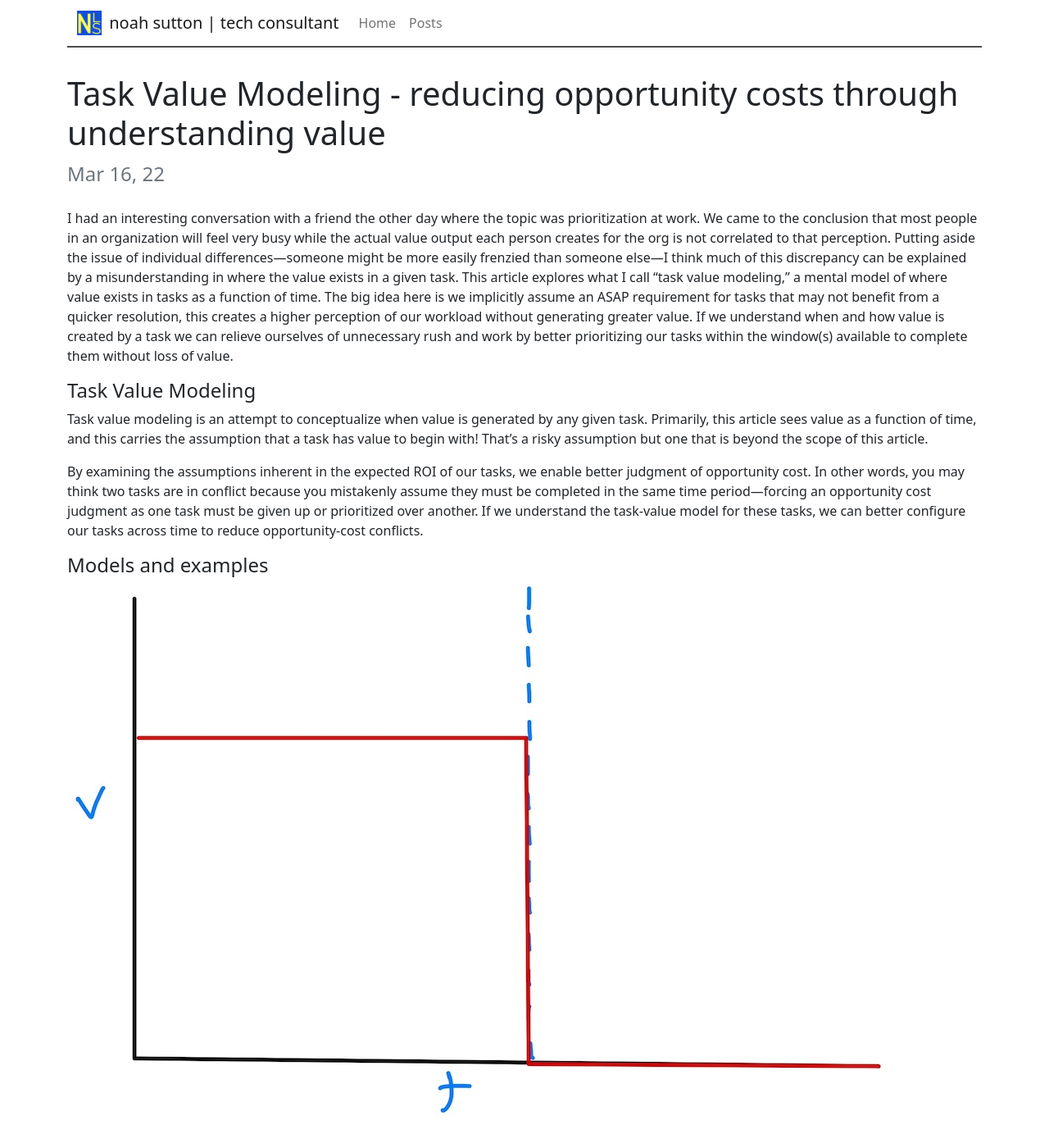
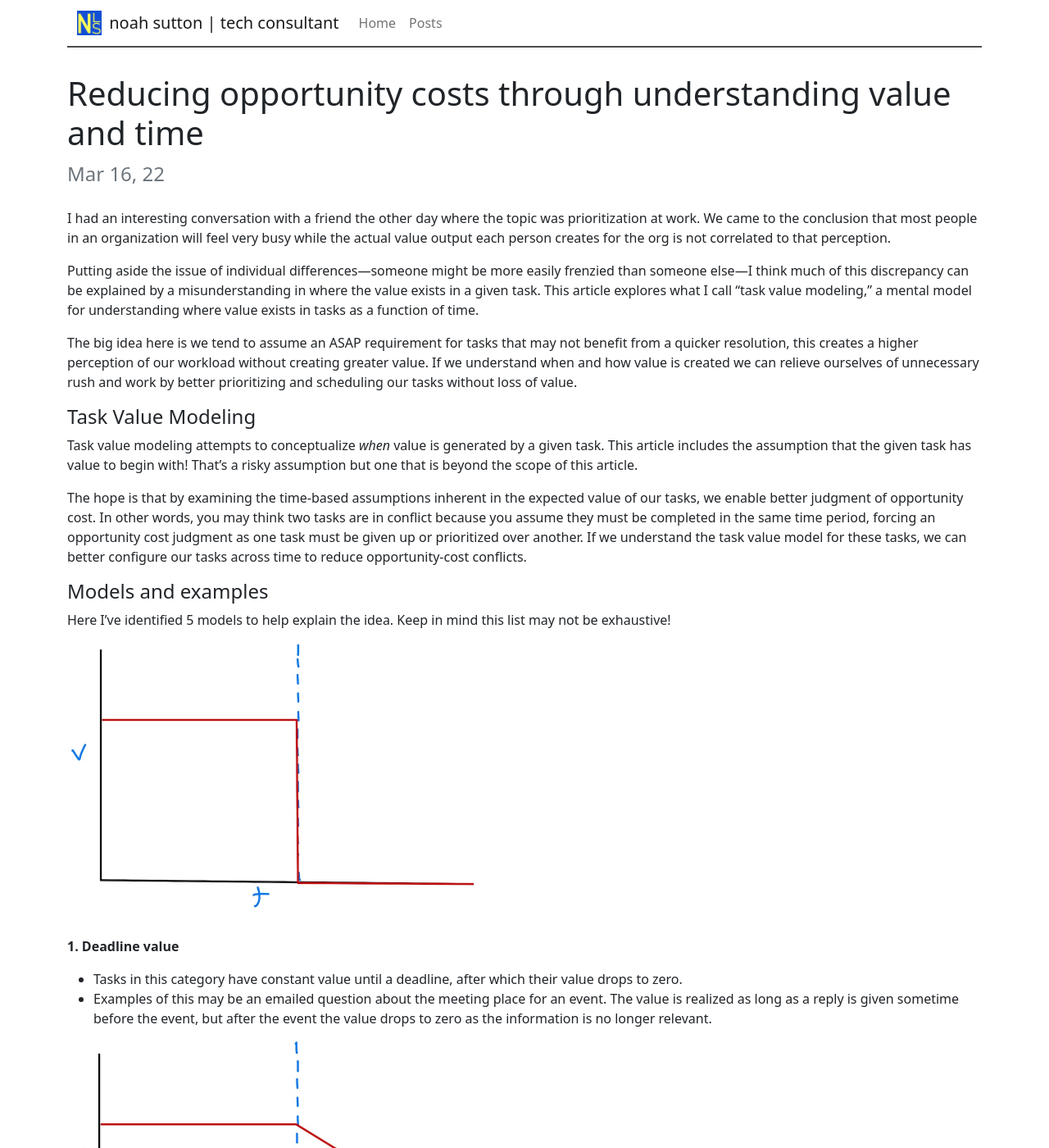
Before and after one commit to nsutton00/noahleesutton-source, a Jekyll site: the page built from _posts/2022-03-16-task-value-modeling.md, in a window 1280 px wide and 1400 px high. Shown: the whole window at 82% size. Built offline with Jekyll 4.4.1, drawn with Linux system fonts in a browser that asks for light colours; some of the changed text lies outside the part shown.

Commit message:
minor edits to post

```diff
--- a/_posts/2022-03-16-task-value-modeling.md
+++ b/_posts/2022-03-16-task-value-modeling.md
@@ -1,60 +1,68 @@
 ---
 layout: post
-title: Task Value Modeling - reducing opportunity costs through understanding value
+title: Reducing opportunity costs through understanding value and time
 ---
 
 I had an interesting conversation with a friend the other day where the topic was prioritization at work. We came to the conclusion that most people in an organization will feel very busy while the actual value output each person creates for the org is not correlated to that perception.
-Putting aside the issue of individual differences—someone might be more easily frenzied than someone else—I think much of this discrepancy can be explained by a misunderstanding in where the value exists in a given task. This article explores what I call “task value modeling,” a mental model of where value exists in tasks as a function of time.
-The big idea here is we implicitly assume an ASAP requirement for tasks that may not benefit from a quicker resolution, this creates a higher perception of our workload without generating greater value. If we understand when and how value is created by a task we can relieve ourselves of unnecessary rush and work by better prioritizing our tasks within the window(s) available to complete them without loss of value.
+
+
+Putting aside the issue of individual differences—someone might be more easily frenzied than someone else—I think much of this discrepancy can be explained by a misunderstanding in where the value exists in a given task. This article explores what I call “task value modeling,” a mental model for understanding where value exists in tasks as a function of time.
+
+
+The big idea here is we tend to assume an ASAP requirement for tasks that may not benefit from a quicker resolution, this creates a higher perception of our workload without creating greater value. If we understand when and how value is created we can relieve ourselves of unnecessary rush and work by better prioritizing and scheduling our tasks without loss of value.
 
 #### Task Value Modeling
 
-Task value modeling is an attempt to conceptualize when value is generated by any given task. Primarily, this article sees value as a function of time, and this carries the assumption that a task has value to begin with! That’s a risky assumption but one that is beyond the scope of this article.
+Task value modeling attempts to conceptualize *when* value is generated by a given task. This article includes the assumption that the given task has value to begin with! That’s a risky assumption but one that is beyond the scope of this article.
 
-By examining the assumptions inherent in the expected ROI of our tasks, we enable better judgment of opportunity cost. In other words, you may think two tasks are in conflict because you mistakenly assume they must be completed in the same time period—forcing an opportunity cost judgment as one task must be given up or prioritized over another. If we understand the task-value model for these tasks, we can better configure our tasks across time to reduce opportunity-cost conflicts.
+The hope is that by examining the time-based assumptions inherent in the expected value of our tasks, we enable better judgment of opportunity cost. In other words, you may think two tasks are in conflict because you assume they must be completed in the same time period, forcing an opportunity cost judgment as one task must be given up or prioritized over another. If we understand the task value model for these tasks, we can better configure our tasks across time to reduce opportunity-cost conflicts.
 
 #### Models and examples
 
-![Deadline value graph](/assets/images/value-models/deadline-vm.jpg)
+Here I've identified 5 models to help explain the idea. Keep in mind this list may not be exhaustive!
 
-**Deadline value**
+![Deadline value graph](/assets/images/value-models/deadline-vm.jpg){: width="500" }
+
+**1. Deadline value**
 
 * Tasks in this category have constant value until a deadline, after which their value drops to zero.
 * Examples of this may be an emailed question about the meeting place for an event. The value is realized as long as a reply is given sometime before the event, but after the event the value drops to zero as the information is no longer relevant.
 
-![Deadline-declining value graph](/assets/images/value-models/declinedeadline-vm.jpg)
+![Deadline-declining value graph](/assets/images/value-models/declinedeadline-vm.jpg){: width="500" }
 
-**Deadline-declining value**
+**2. Deadline-declining value**
 
-* Similar to the deadline value model, value is constant until a point (the deadline) but rather than dropping to zero, the value line slopes downwards at a task-specific slope.
+* Similar to the deadline value model, value is constant until a point but rather than dropping to zero, the value line slopes downwards at a task-specific slope.
 * Examples of this model are many projects with deadlines. If the project is delivered before the deadline the full value is realized, however the value does not drop to zero if the project is late but declines over time past the deadline.
 * The exact slope of this decline depends on many factors, and smart prioritizers may be able to decrease the angle of the slope through careful communication with stakeholders.
 
-![Declining value graph](/assets/images/value-models/decline-vm.jpg)
+![Declining value graph](/assets/images/value-models/decline-vm.jpg){: width="500" }
 
-**Declining value**
+**3. Declining value**
 
 * Unlike the previous models, tasks in this category begin with value at the highest point at t=0 and decline over time, getting infinitely close to zero.
-* Example of this may be a best-practice playbook. There’s always value in creating a playbook, but its value will always be higher yesterday than today, so its value is always in decline. Conceptually the value will never be zero, as there’s always some value. In practice, and on a long enough time-scale everything goes to zero.
+* Example of this may be developing a best-practice playbook. There’s always value in creating a playbook, but its value will always be higher yesterday than today, so its value is always in decline. Conceptually, the value will never be zero, as there’s always some value in persuing this task. But in reality, on a long enough time-scale everything goes to zero (e.g the heat death of the universe).
 
-![ASAP value graph](/assets/images/value-models/asap-vm.jpg)
+![ASAP value graph](/assets/images/value-models/asap-vm.jpg){: width="500" }
 
-**ASAP value**
+**4. ASAP value**
 
-* Like declining value, its value is highest at t=0, and declines over time, however this task also carries a deadline after which the value drops precipitously to zero.
-* In this way it combines elements of SLA value and deadline value.
-* An urgent question of where the meeting is taking place minutes before it’s set to begin may have ASAP value. The earlier you answer the better, but after the meeting has ended the value is 0.
+* Like declining value, its value is highest at t=0, and declines over time, however, this task also carries a deadline after which the value drops precipitously to zero.
+* It combines elements of declining value and deadline value.
+* An example would be, an urgent question of where the meeting is taking place minutes before it’s set to begin. The earlier you answer the better (as the person can show up on time, or less late), but after the meeting has ended the value is 0.
 
-![Constant value graph](/assets/images/value-models/constant-vm.jpg)
+![Constant value graph](/assets/images/value-models/constant-vm.jpg){: width="500" }
 
-**Constant value**
+**5. Constant value**
 
 * Tasks with constant value regardless of time.
-* I am skeptical that tasks like this exist, while theoretically possible, most tasks have some interaction with time in terms even if conceptualized on a massive time scale (i.e value is zero by the time you retire from work)
+* I am skeptical that tasks like this exist, while theoretically possible, most tasks have some interaction with time even if conceptualized on a massive time scale (i.e value is zero by the time you retire from work).
 * Often what appears to be constant-value tasks have no value at all, and should just be disregarded outright.
 
 #### Manager’s solution
 
-This is a pretty heady article, but the solution is really quite simple. Any time you delegate a task, be clear about your expectations and offer a timeline for resolution. Wasted work and time is the result of false assumptions. We should work to stamp out assumptions wherever possible.
+This is a pretty heady article, but I feel the solution is really simple. We should focus on clear alignment on timeline expectations whenever tasks are given.
 
-If you’re a worker frustrated by the wasted work you see in your day to day, please look critically at what you do and tailor yourself accordingly. The simplest solution may be to just ask for time expectations.
+For managers, any time you delegate a task, be clear about your timeline expectations. In many cases, wasted work and time is the result of false assumptions. We should work to stamp out assumptions wherever possible.
+
+For individual contributors, if you're feeling frustrated by the wasted work you see in your day to day, look critically at your tasks and their task-value. If you're unsure when the value of a task is created, simply ask.
```
